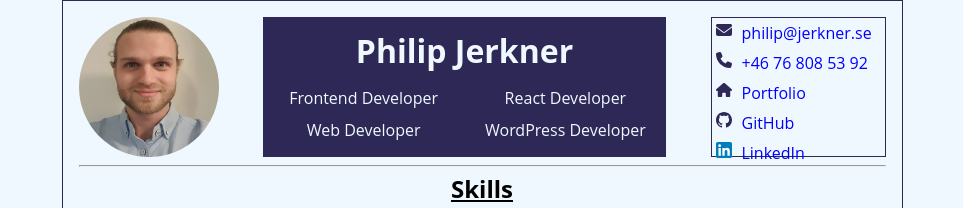
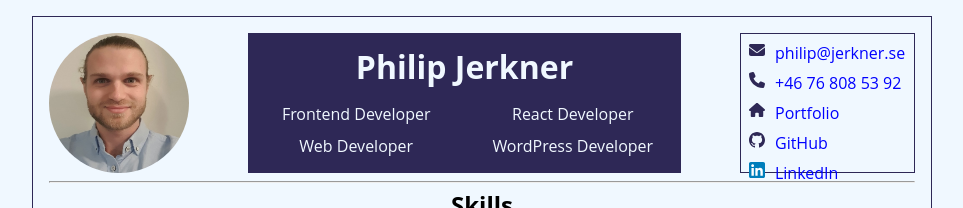
Before and after one commit to Jerkner/Resume2, a plain HTML site: page index.html in a window 1280 px wide. Shown: the top 208 px of the page, without its empty margins (158-1121 px from the left). Drawn offline with Linux system fonts and the light colour scheme; a script that the page names is missing.

Commit message:
Update index.css

```diff
--- a/index.css
+++ b/index.css
@@ -10,12 +10,12 @@
 
 body {
     background-color: aliceblue;
-    width: 841px;
-    height: 1189px;
+    width: 900px;
+    height: 1200px;
     padding: 1em;
     font-family: "Open Sans", sans-serif;
     border: rgb(46, 40, 86) solid 1px;
-    margin: auto;
+    margin: 1em auto;
 }
 
 hr {
@@ -78,6 +78,7 @@ header {
     height: 140px;
     min-width: 175px;
     border: rgb(46, 40, 86) solid 1px;
+    padding: 0.25em;
 }
 
 .contact li {
```
